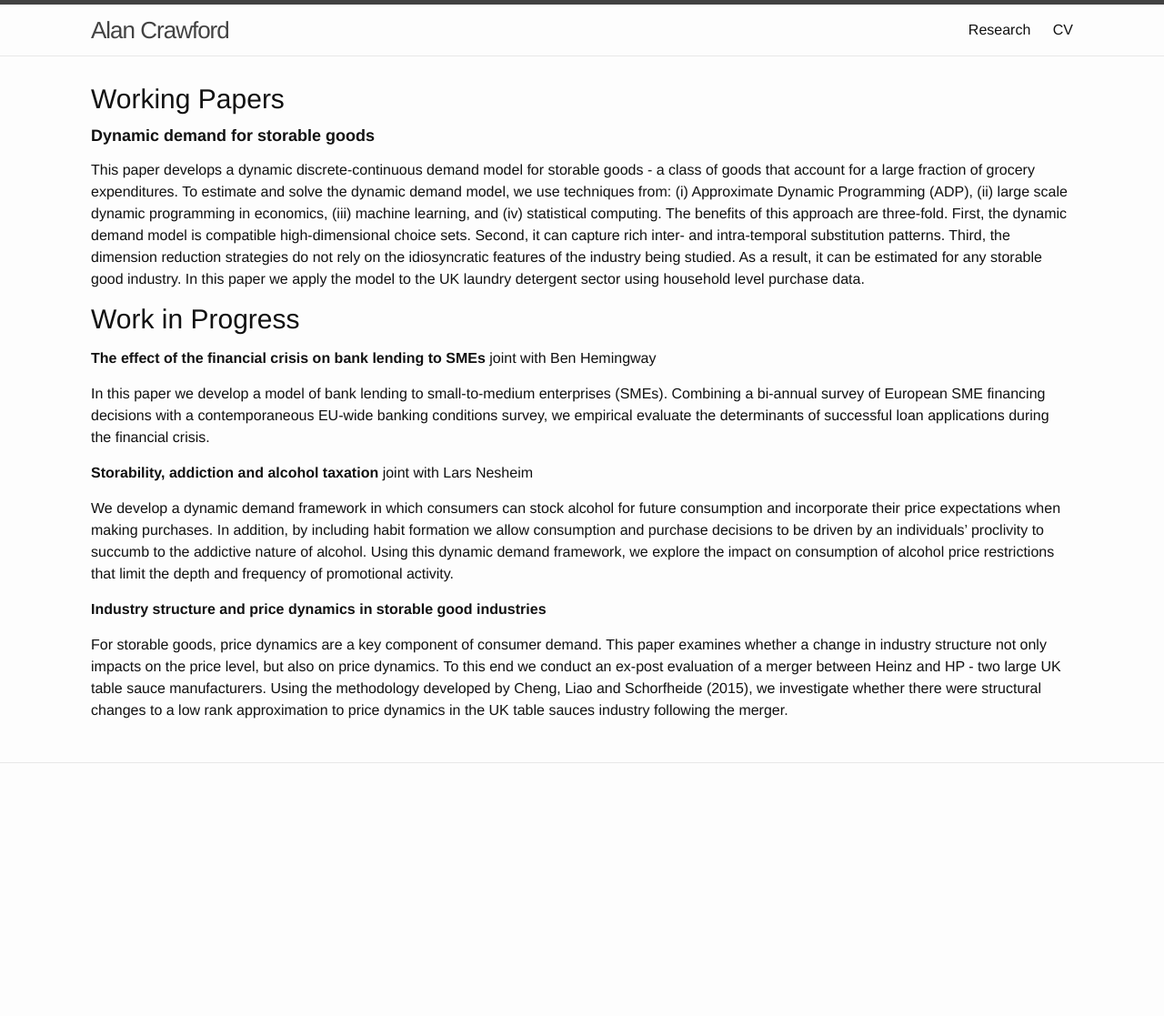
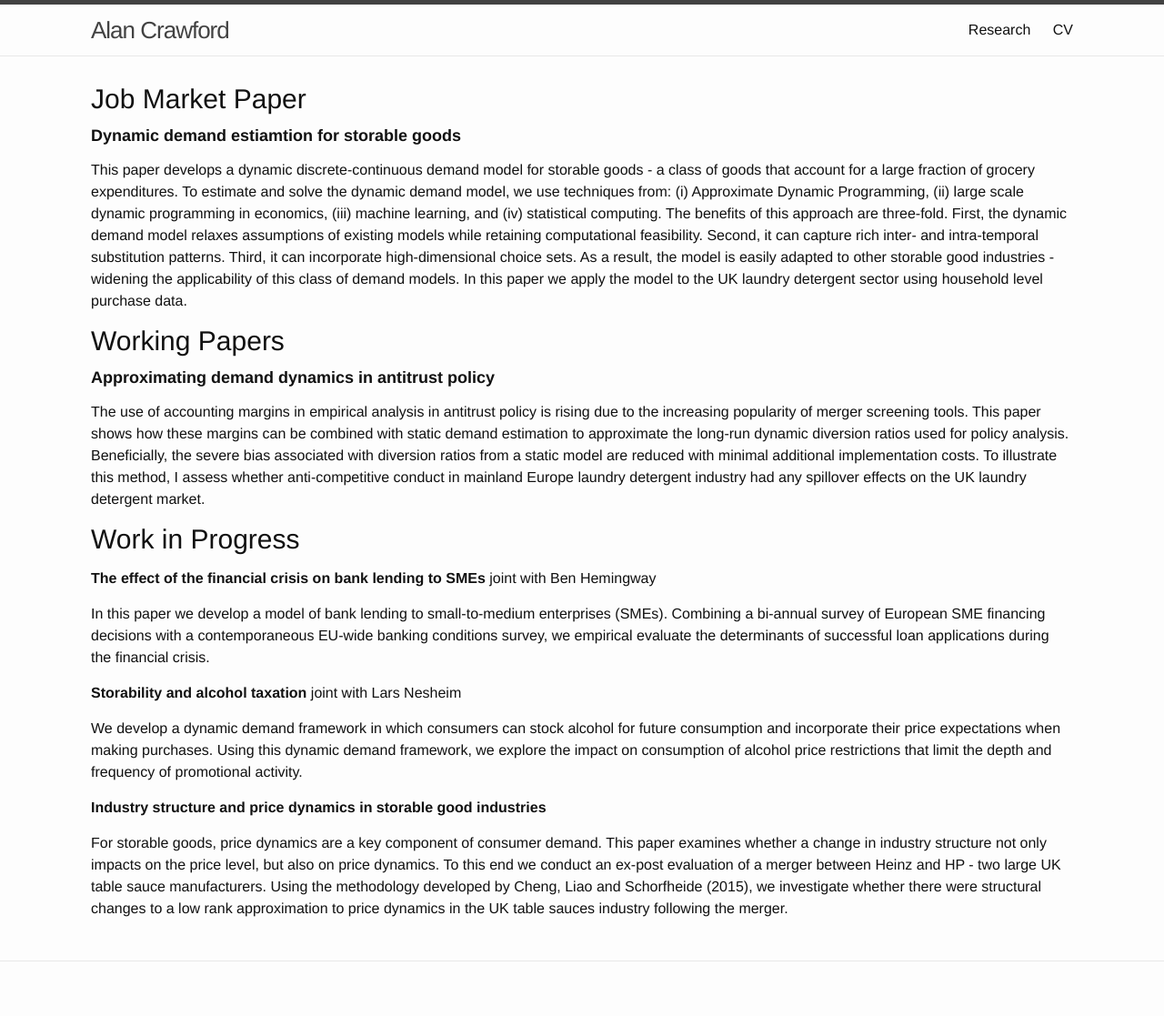
Before and after one commit to alancrawford/alancrawford.github.io, a Jekyll site: the page built from _pages/Research.md, in a window 1280 px wide. Shown: the whole page at 91% size. Built offline with Jekyll 4.4.1, drawn with Linux system fonts in a browser that asks for light colours; before the commit the page ends 900 px from its top, so only the background shows below that.

Commit message:
Update website 18th oct

```diff
--- a/_pages/Research.md
+++ b/_pages/Research.md
@@ -4,11 +4,17 @@ title: Research
 permalink: /Research/
 ---
 
+## Job Market Paper
+
+#### **Dynamic demand estiamtion for storable goods**
+
+This paper develops a dynamic discrete-continuous demand model for storable goods - a class of goods that account for a large fraction of grocery expenditures. To estimate and solve the dynamic demand model, we use techniques from: (i) Approximate Dynamic Programming, (ii) large scale dynamic programming in economics, (iii) machine learning, and (iv) statistical computing. The benefits of this approach are three-fold. First, the dynamic demand model relaxes assumptions of existing models while retaining computational feasibility. Second, it can capture rich inter- and intra-temporal substitution patterns. Third, it can incorporate high-dimensional choice sets. As a result, the model is easily adapted to other storable good industries - widening the applicability of this class of demand models. In this paper we apply the model to the UK laundry detergent sector using household level purchase data.
+
 ## Working Papers
 
-#### **Dynamic demand for storable goods**
+#### **Approximating demand dynamics in antitrust policy**
 
-This paper develops a dynamic discrete-continuous demand model for storable goods - a class of goods that account for a large fraction of grocery expenditures. To estimate and solve the dynamic demand model, we use techniques from: (i) Approximate Dynamic Programming (ADP), (ii) large scale dynamic programming in economics, (iii) machine learning, and (iv) statistical computing. The benefits of this approach are three-fold. First, the dynamic demand model is compatible high-dimensional choice sets. Second, it can capture rich inter- and intra-temporal substitution patterns. Third, the dimension reduction strategies do not rely on the idiosyncratic features of the industry being studied. As a result, it can be estimated for any storable good industry. In this paper we apply the model to the UK laundry detergent sector using household level purchase data.
+The use of accounting margins in empirical analysis in antitrust policy is rising due to the increasing popularity of merger screening tools. This paper shows how these margins can be combined with static demand estimation to approximate the long-run dynamic diversion ratios used for policy analysis. Beneficially, the severe bias associated with diversion ratios from a static model are reduced with minimal additional implementation costs. To illustrate this method, I assess whether anti-competitive conduct in mainland Europe laundry detergent industry had any spillover effects on the UK laundry detergent market.
 
 ## Work in Progress
 
@@ -16,9 +22,9 @@ This paper develops a dynamic discrete-continuous demand model for storable good
 
 In this paper we develop a model of bank lending to small-to-medium enterprises (SMEs). Combining a bi-annual survey of European SME financing decisions with a contemporaneous EU-wide banking conditions survey, we empirical evaluate the determinants of successful loan applications during the financial crisis.
 
-**Storability, addiction and alcohol taxation** joint with Lars Nesheim
+**Storability and alcohol taxation** joint with Lars Nesheim
 
-We develop a dynamic demand framework in which consumers can stock alcohol for future consumption and incorporate their price expectations when making purchases. In addition, by including habit formation we allow consumption and purchase decisions to be driven by an individuals' proclivity to succumb to the addictive nature of alcohol. Using this dynamic demand framework, we explore the impact on consumption of alcohol price restrictions that limit the depth and frequency of promotional activity.
+We develop a dynamic demand framework in which consumers can stock alcohol for future consumption and incorporate their price expectations when making purchases.  Using this dynamic demand framework, we explore the impact on consumption of alcohol price restrictions that limit the depth and frequency of promotional activity.
 
 **Industry structure and price dynamics in storable good industries**
 
```
Also changed, not shown: 4 other files.
